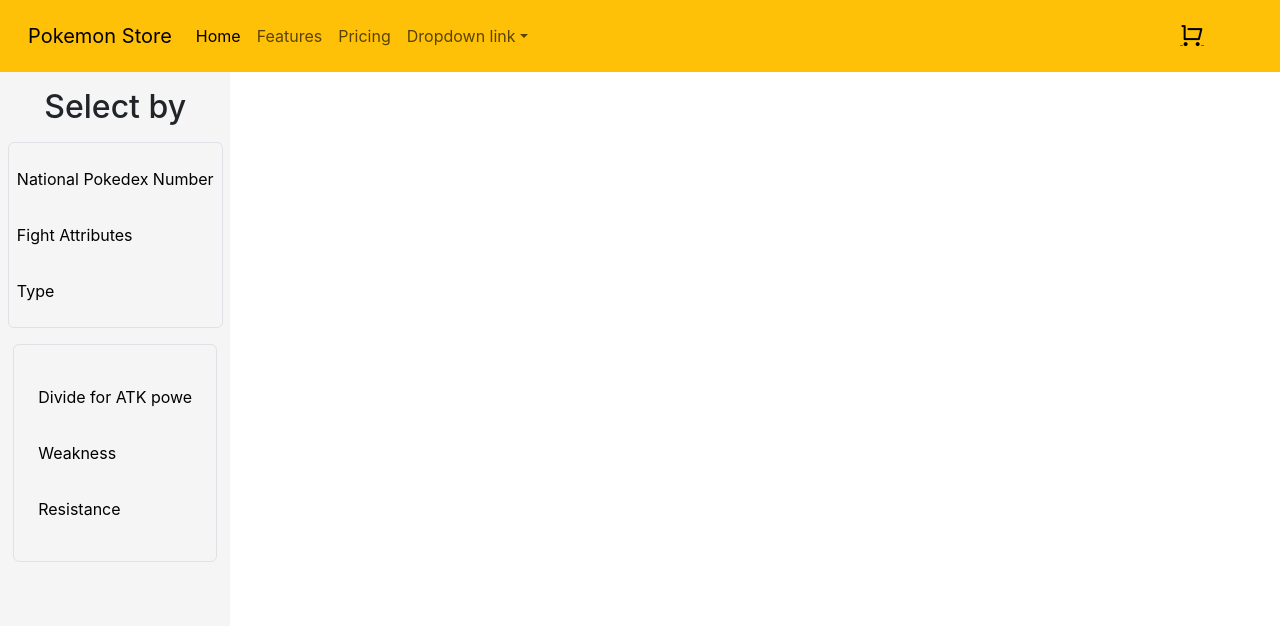
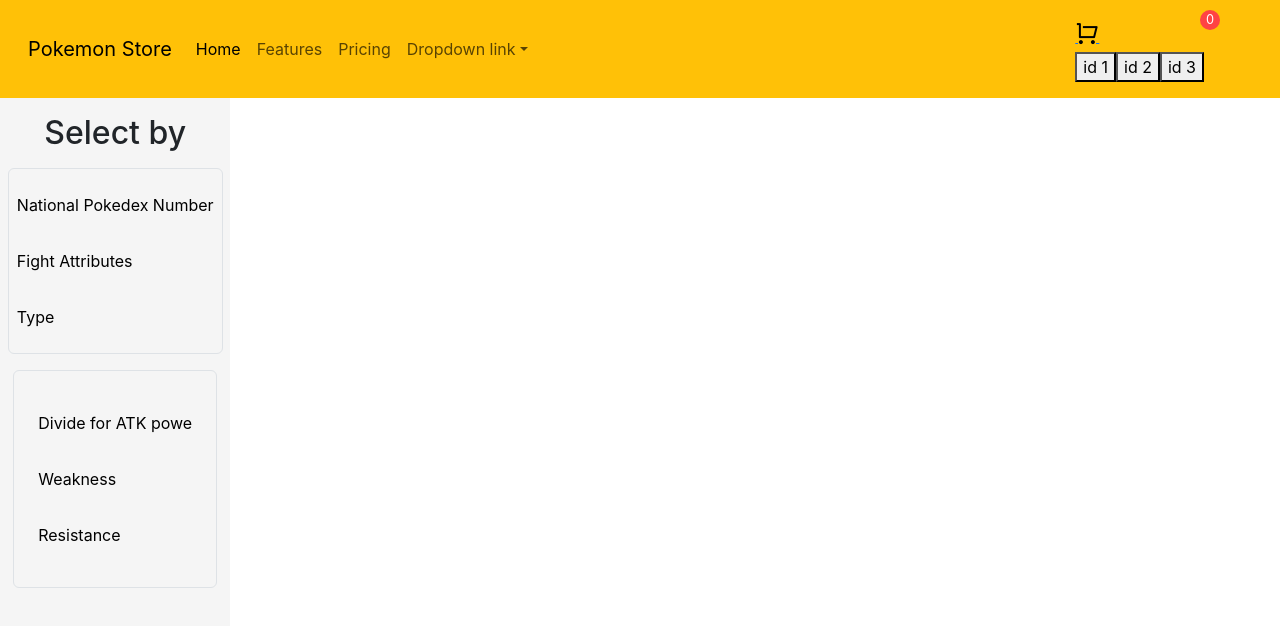
Before and after one commit to valeny91/Pokemon_projectwork, a React (Create React App) app: page /main-page in a window 1280 px wide. Shown: the top 626 px of the page. Built offline with nearby package versions, Linux system fonts and the light colour scheme.

Commit message:
Add card function

```diff
--- a/src/Components/Cart/Cart.css
+++ b/src/Components/Cart/Cart.css
@@ -4,3 +4,18 @@
     cursor: pointer;
 
 }
+
+.cart-container_tot{
+    position: absolute;
+    top: 10px;
+    right: 60px;
+    width: 20px;
+    height: 20px;
+    border-radius: 50%;
+    background-color: rgb(255, 67, 67);
+    color: white;
+    display: flex;
+    justify-content: center;
+    align-items: center;
+    font-size: 0.8rem;
+}
--- a/src/Components/Cart/Cart.tsx
+++ b/src/Components/Cart/Cart.tsx
@@ -1,11 +1,26 @@
-import React from 'react'
+import React, { FC, useState } from 'react'
 import './Cart.css'
 
 
 const Cart = () => {
+    const [cart, setCart] = useState([{}]);
+
+    const updateCart = (id: number) => {
+        setCart((cart) => [...cart, { id, quantity: 1 }]);
+        console.log(cart);
+    }
+
     return (
         <div className=" mx-5">
             <a href="#"><i className="ri-shopping-cart-line cart"></i></a>
+            <div>
+                <button onClick={() => updateCart(1)} id='1'>id 1</button>
+                <button onClick={() => updateCart(2)}>id 2</button>
+                <button onClick={() => updateCart(3)}>id 3</button>
+                <span className='cart-container_tot'>
+                    {cart.length -1}
+                </span>
+            </div>
         </div>
     )
 }
--- a/src/Components/Navbar/Navbar.tsx
+++ b/src/Components/Navbar/Navbar.tsx
@@ -1,5 +1,7 @@
-import React from 'react';
+import React, { FC } from 'react';
 import Cart from '../Cart/Cart';
+
+
 
 const Navbar = () => {
     return (
@@ -32,7 +34,7 @@ const Navbar = () => {
                                 </ul>
                             </li>
                         </ul>
-                        <Cart />
+                        <Cart/>
                     </div>
                 </div>
             </nav>
```
Also changed, not shown: src/Pages/MainPage/MainPage.tsx (+9 -2 lines).
